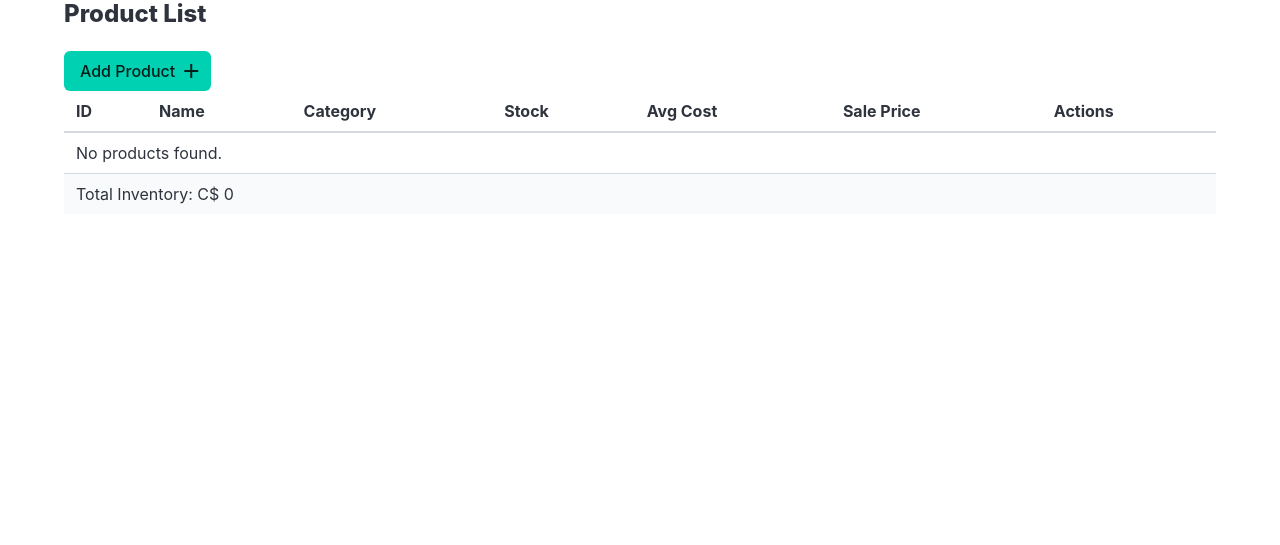
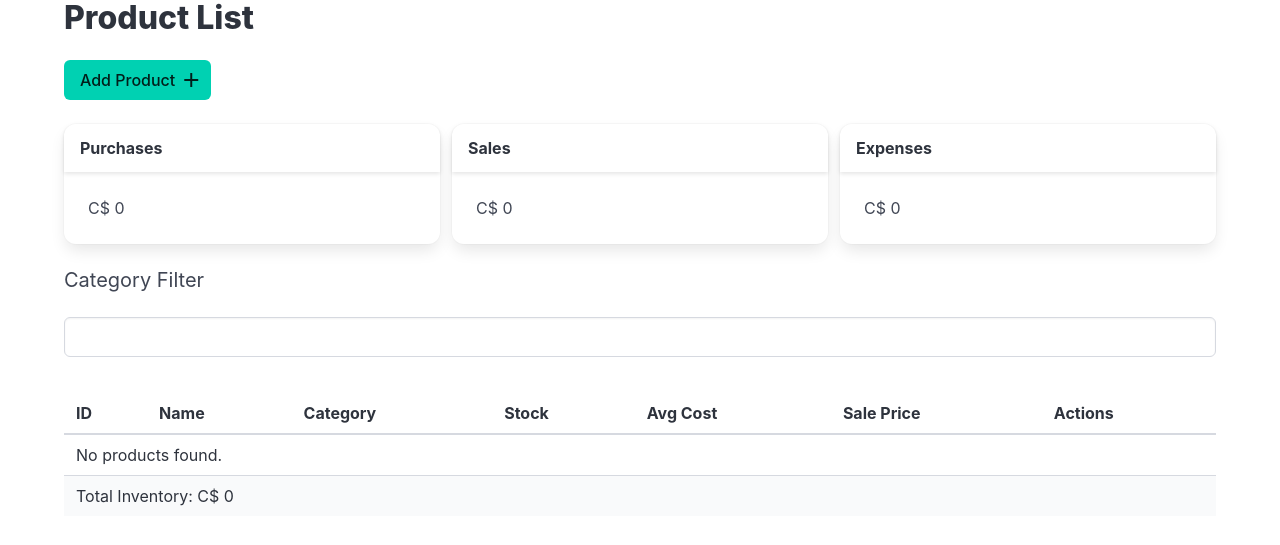
Before and after one commit to DeybisMelendez/mi-stock, a Django app: page / in a window 1280 px wide. Shown: the top 545 px of the page. Run offline with Django 5.2, Linux system fonts and the light colour scheme; data that the repository does not hold is empty.

Commit message:
modificado filtro y agregado informacion del mes

```diff
--- a/stock/views.py
+++ b/stock/views.py
@@ -1,7 +1,8 @@
 from django.shortcuts import render, redirect
 from django.views.decorators.http import require_http_methods
-from .models import Product, Purchase, Sale
+from .models import *
 from django.contrib import messages
+import datetime
 
 # ---------- PRODUCT VIEWS ----------
 
@@ -9,9 +10,16 @@ from django.contrib import messages
 def product_list(request):
     products = Product.objects.all().order_by("category__name", "name")
     total_inventory = sum([p.average_cost * p.stock for p in products])
+    actual_month = datetime.date.today().month
+    purchases = Purchase.objects.filter(created_at__month=actual_month)
+    sales = Sale.objects.filter(created_at__month=actual_month)
     context = {
         "products": products,
-        "total_inventory": total_inventory
+        "total_inventory": total_inventory,
+        "categories": Category.objects.all(),
+        "purchases": sum([p.cost * p.quantity for p in purchases]),
+        "sales": sum([p.price * p.quantity for p in sales]),
+        "expenses": sum([p.cost * p.quantity for p in sales]),
     }
     return render(request, "product_list.html", context)
 
--- a/templates/includes/create_product.html
+++ b/templates/includes/create_product.html
@@ -1,4 +1,4 @@
-<div x-data="{isActive : false}">
+<div class="buttons" x-data="{isActive : false}">
     <button @click="isActive = true" class="button is-primary">
         <span>Add Product</span>
         <span class="icon">
--- a/templates/product_list.html
+++ b/templates/product_list.html
@@ -1,12 +1,55 @@
 {% extends "layout.html" %}
 
 {% block content %}
-<div class="container">
-    <h2 class="title is-4">Product List</h2>
+<div class="container" x-data="productListApp()">
+    <h2 class="title">Product List</h2>
     {% include "includes/messages.html" %}
 
     {% include "includes/create_product.html" %}
 
+    <div class="grid">
+        <div class="cell">
+            <div class="card">
+                <header class="card-header">
+                    <p class="card-header-title">Purchases</p>
+                </header>
+                <div class="card-content">
+                    C$ {{purchases}}
+                </div>
+            </div>
+        </div>
+        <div class="cell">
+            <div class="card">
+                <header class="card-header">
+                    <p class="card-header-title">Sales</p>
+                </header>
+                <div class="card-content">
+                    C$ {{sales}}
+                </div>
+            </div>
+        </div>
+        <div class="cell">
+            <div class="card">
+                <header class="card-header">
+                    <p class="card-header-title">Expenses</p>
+                </header>
+                <div class="card-content">
+                    C$ {{expenses}}
+                </div>
+            </div>
+        </div>
+    </div>
+    <h1 class="subtitle">Category Filter</h1>
+    <div class="field">
+        <div class="control">
+            <input class="input" type="text" x-model="textFilter">
+        </div>
+    </div>
+    <div class="buttons">
+        {% for category in categories %}
+            <button class="button" :class="itemFiltered.includes('{{category.name}}') ? 'is-primary' : 'is-link'" @click="filterCategory('{{category.name}}')"> {{ category.name }}</button>
+        {% endfor %}
+    </div>
     <table class="table is-fullwidth is-striped">
         <thead>
         <tr>
@@ -21,7 +64,7 @@
         </thead>
         <tbody>
             {% for product in products %}
-                <tr>
+                <tr x-show="showItem('{{product.category.name}}','{{product.name}}')">
                     <td>{{ product.id }}</td>
                     <td>{{ product.name }}</td>
                     <td>{{ product.category }}</td>
@@ -36,4 +79,28 @@
         </tbody>
     </table>
 </div>
+
+<script>
+    function productListApp() {
+        return {
+            textFilter: "",
+            itemFiltered : [],
+            filterCategory : function(category) {
+                if (this.itemFiltered.includes(category)) {
+                    this.itemFiltered = this.itemFiltered.filter(item => item != category)
+                } else {
+                    this.itemFiltered.push(category)
+                }
+            },
+            showItem : function(category, product) {
+                if (this.textFilter.length != 0) {
+                    let productFilter = product.toLowerCase().includes(this.textFilter.toLowerCase())
+                    let categoryFilter = category.toLowerCase().includes(this.textFilter.toLowerCase())
+                    return productFilter || categoryFilter
+                }
+                return this.itemFiltered.includes(category) || this.itemFiltered.length == 0
+            }
+        }
+    }
+</script>
 {% endblock %}
```
